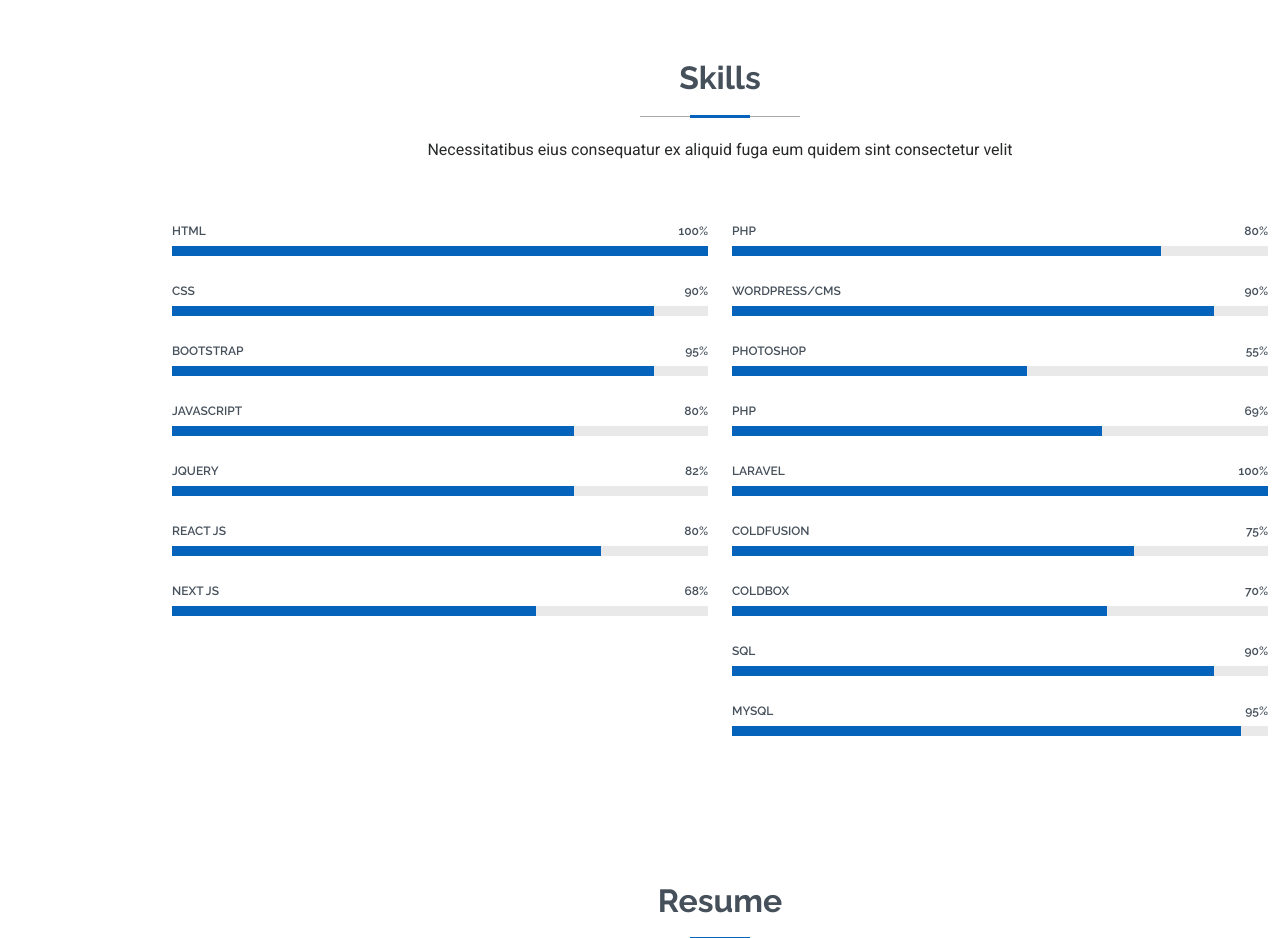
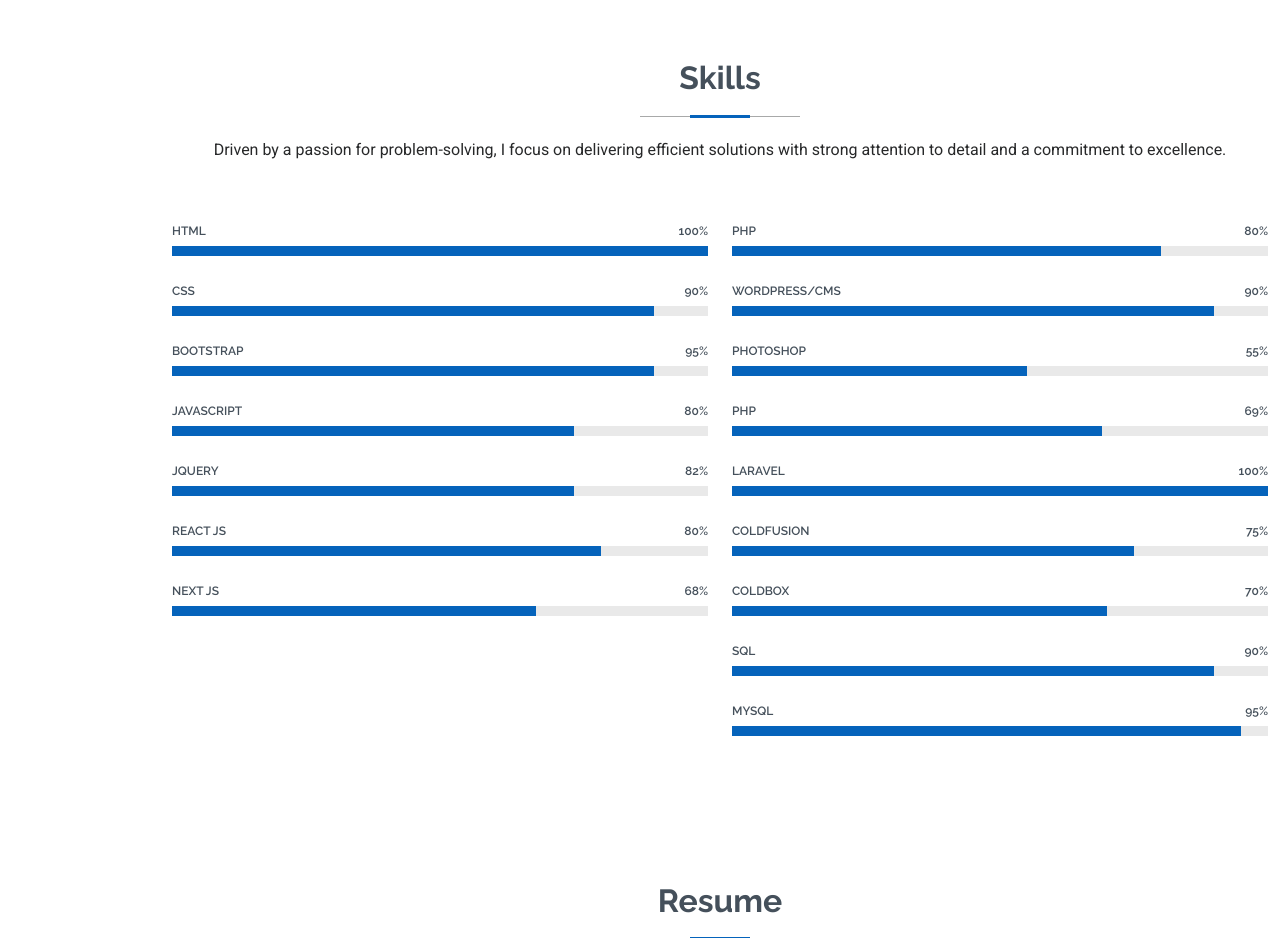
Before and after one commit to codewithkm/dev-portfolio, a plain HTML site: page index.html in a window 1280 px wide. Shown: the part 1560-2498 px from the top of the page. Drawn offline with Linux system fonts and the light colour scheme.

Commit message:
Update index.html

```diff
--- a/index.html
+++ b/index.html
@@ -180,7 +180,8 @@
       <!-- Section Title -->
       <div class="container section-title" data-aos="fade-up">
         <h2>Skills</h2>
-        <p>Necessitatibus eius consequatur ex aliquid fuga eum quidem sint consectetur velit</p>
+        <p>Driven by a passion for problem-solving, I focus on delivering efficient solutions with strong attention to detail and a commitment to excellence.</p>
+
       </div><!-- End Section Title -->
 
       <div class="container" data-aos="fade-up" data-aos-delay="100">
```
